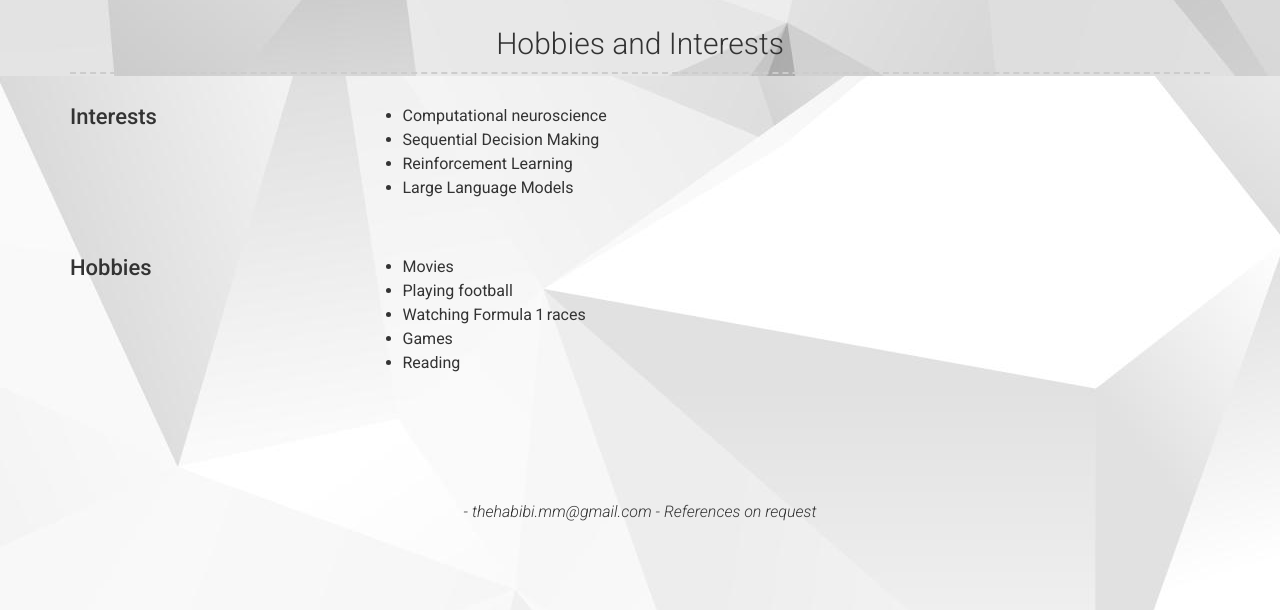
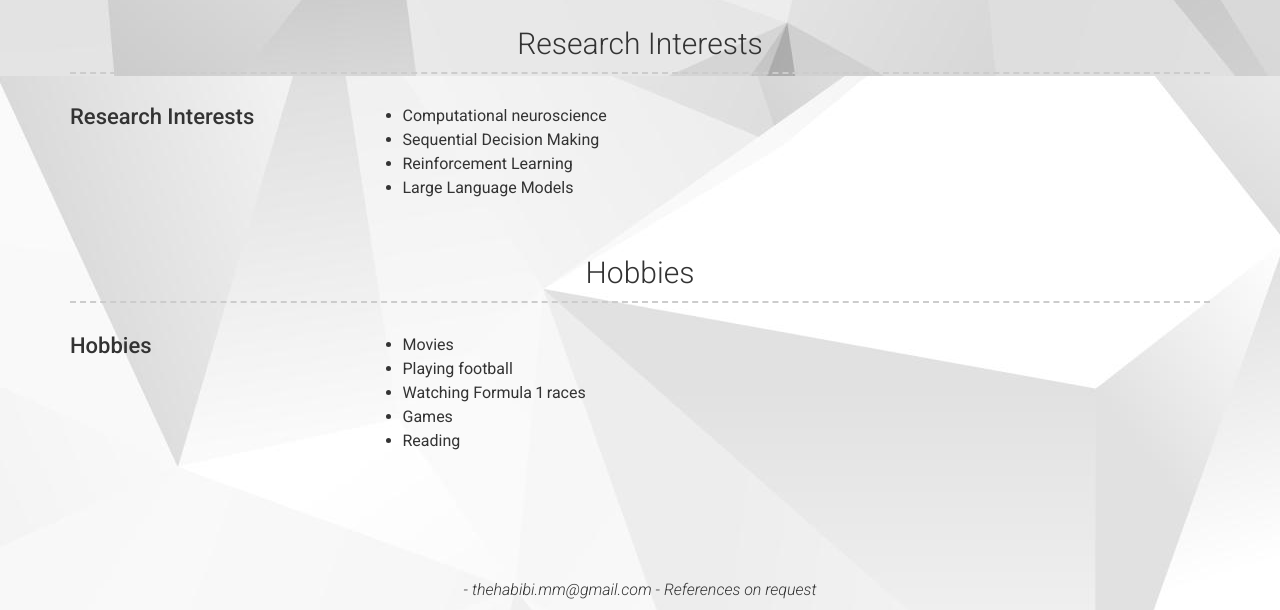
Before and after one commit to HabibiMehdi/HabibiMehdi.github.io, a Jekyll site: the page built from index.md, in a window 1280 px wide and 900 px high, scrolled down 1634 px, cut to the strip 290-900 px from the top of the window. Built offline with Jekyll 4.4.1, drawn with Linux system fonts in a browser that asks for light colours; nearby versions of some CDN libraries; a style sheet for code colours, icons or effects is not loaded.

Commit message:
Update _config.yml

```diff
--- a/_config.yml
+++ b/_config.yml
@@ -36,8 +36,10 @@ navigation:
     url: "#experiences"
   - title: Publications
     url: "#publications"
-  - title: Hobbies and Interests
-    url: "#hobbies"
+  - title: Research Interests
+    url: "#Research Interests"
+  - title: Hobiies
+    url: "#Hobbies"
 
 # About Section
 about_profile_image: /images/profile.jpg
@@ -107,17 +109,20 @@ content:
 
           <span style="color:#000099">under review, Iscience(cell press)</span>
 
-  - title: Hobbies and Interests
+  - title: Research Interests
     layout: list
     content:
       - layout: left
-        title: Interests
+        title: Research Interests
         description: |
           - Computational neuroscience
           - Sequential Decision Making
           - Reinforcement Learning
           - Large Language Models
 
+  - title: Hobbies
+    layout: list
+    content:
       - layout: left
         title: Hobbies
         description: |
@@ -126,7 +131,6 @@ content:
           - Watching Formula 1 races
           - Games
           - Reading
-
 
 
 
```
